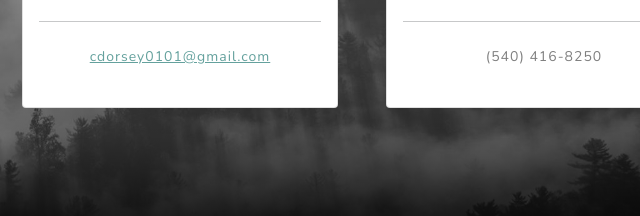
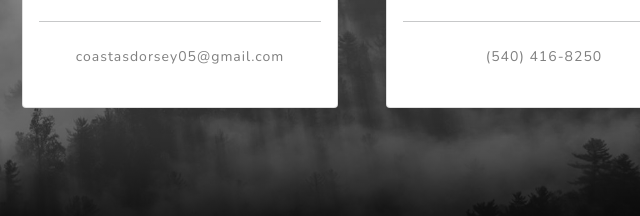
Before and after one commit to cdorsey01/CoastasDorsey.io, a plain HTML site: page index.html in a window 1280 px wide. Shown: the part 3227-3443 px from the top of the page, 460-1100 px from the left. Drawn offline with nearby package versions, Linux system fonts and the light colour scheme.

Commit message:
Update index.html

```diff
--- a/index.html
+++ b/index.html
@@ -123,7 +123,7 @@
                                 <i class="fas fa-envelope text-primary mb-2"></i>
                                 <h4 class="text-uppercase m-0">Email</h4>
                                 <hr class="my-4 mx-auto" />
-                                <div class="small text-black-50"><a href="#!">cdorsey0101@gmail.com</a></div>
+                                <div class="small text-black-50">coastasdorsey05@gmail.com</div>
                             </div>
                         </div>
                     </div>
```
